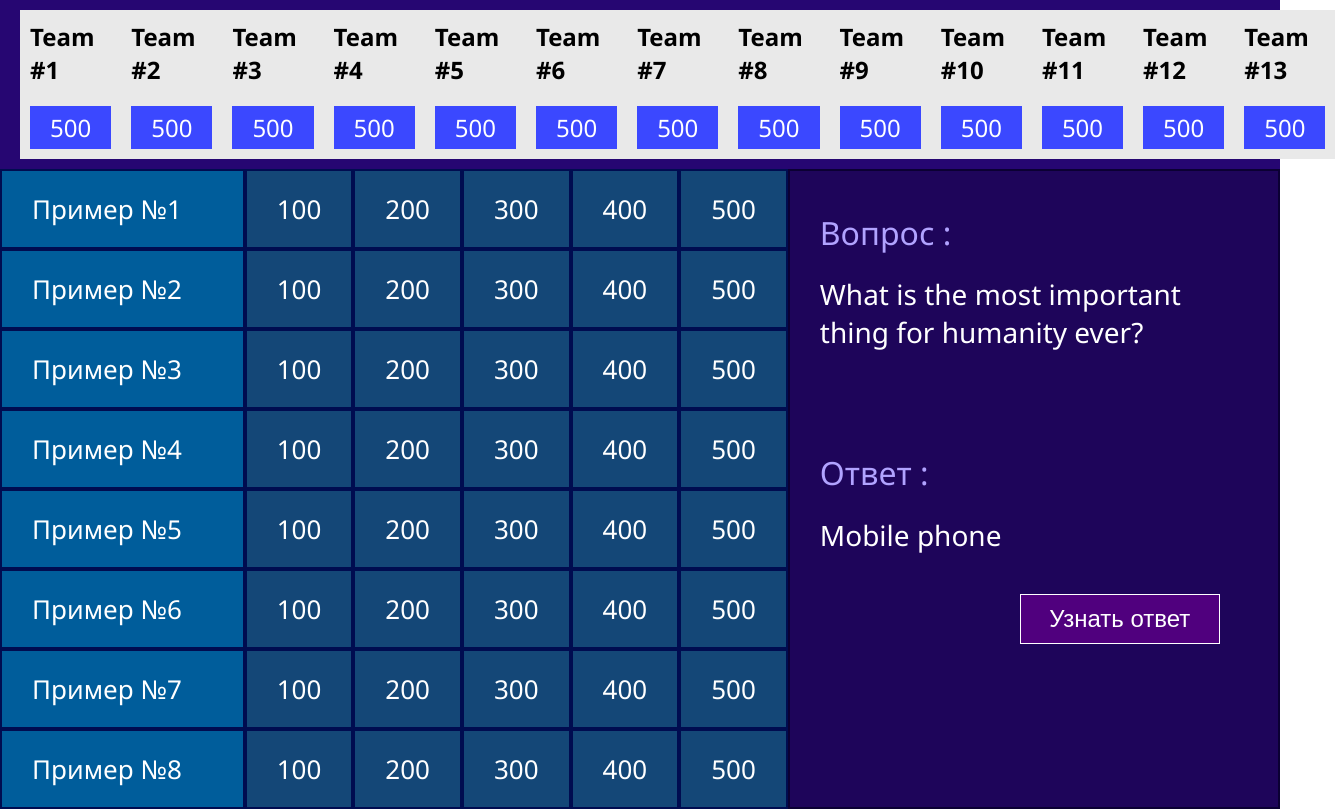
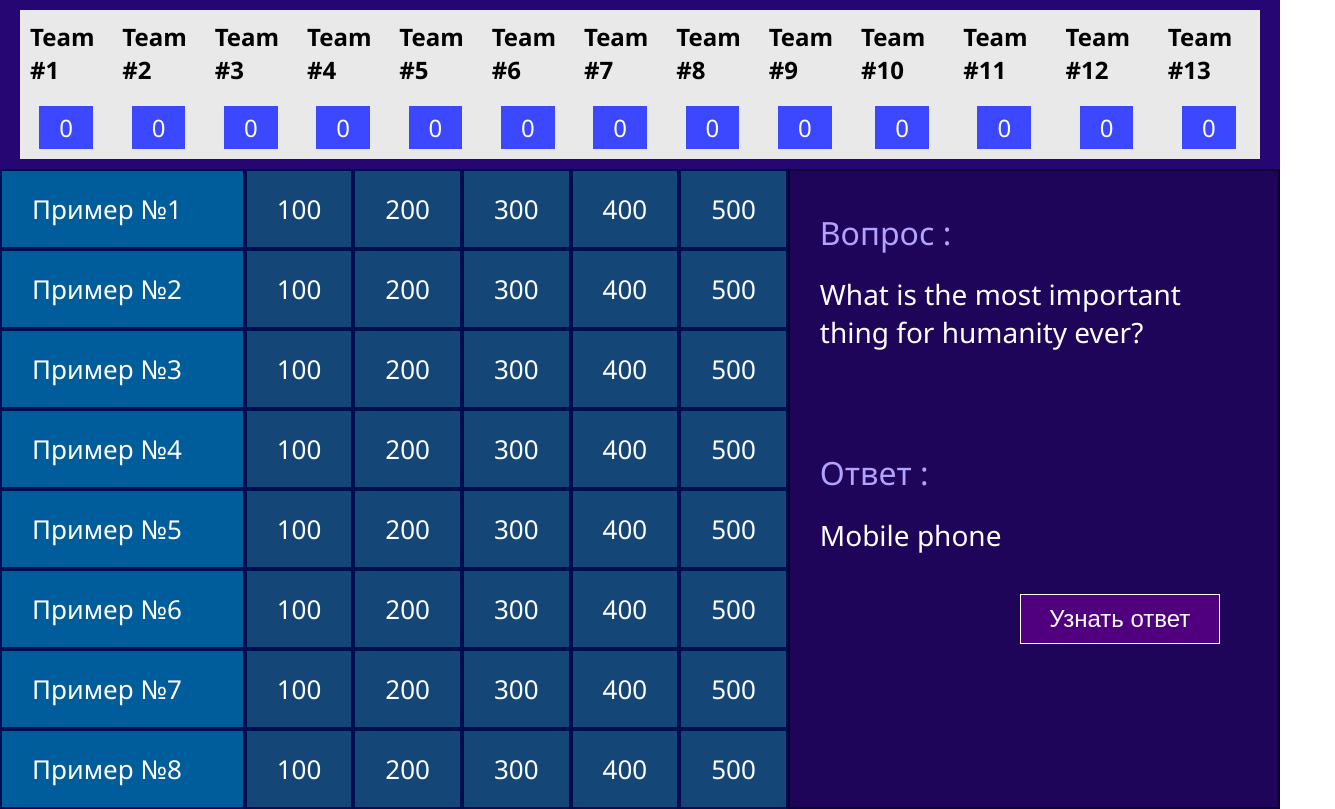
Before and after one commit to BaitemirAsanbaev/own-game, a plain HTML site: page index.html in a window 1280 px wide. Shown: the whole page, 1335 px wide, since content can reach past the window. Drawn offline with Linux system fonts and the light colour scheme.

Commit message:
points counter done

```diff
--- a/index.html
+++ b/index.html
@@ -11,55 +11,55 @@
     <div class="all-teams">
         <div class="team-div">
             <h2 class="team-title">Team #1</h2>
-            <span class="team-points">500</span>
+            <span class="team-points">0</span>
         </div>
         <div class="team-div">
             <h2 class="team-title">Team #2</h2>
-            <span class="team-points">500</span>
+            <span class="team-points">0</span>
         </div>
         <div class="team-div">
             <h2 class="team-title">Team #3</h2>
-            <span class="team-points">500</span>
+            <span class="team-points">0</span>
         </div>
         <div class="team-div">
             <h2 class="team-title">Team #4</h2>
-            <span class="team-points">500</span>
+            <span class="team-points">0</span>
         </div>
         <div class="team-div">
             <h2 class="team-title">Team #5</h2>
-            <span class="team-points">500</span>
+            <span class="team-points">0</span>
         </div>
         <div class="team-div">
             <h2 class="team-title">Team #6</h2>
-            <span class="team-points">500</span>
+            <span class="team-points">0</span>
         </div>
         <div class="team-div">
             <h2 class="team-title">Team #7</h2>
-            <span class="team-points">500</span>
+            <span class="team-points">0</span>
         </div>
         <div class="team-div">
             <h2 class="team-title">Team #8</h2>
-            <span class="team-points">500</span>
+            <span class="team-points">0</span>
         </div>
         <div class="team-div">
             <h2 class="team-title">Team #9</h2>
-            <span class="team-points">500</span>
+            <span class="team-points">0</span>
         </div>
         <div class="team-div">
             <h2 class="team-title">Team #10</h2>
-            <span class="team-points">500</span>
+            <span class="team-points">0</span>
         </div>
         <div class="team-div">
             <h2 class="team-title">Team #11</h2>
-            <span class="team-points">500</span>
+            <span class="team-points">0</span>
         </div>
         <div class="team-div">
             <h2 class="team-title">Team #12</h2>
-            <span class="team-points">500</span>
+            <span class="team-points">0</span>
         </div>
         <div class="team-div">
             <h2 class="team-title">Team #13</h2>
-            <span class="team-points">500</span>
+            <span class="team-points">0</span>
         </div>
     </div>
     <div class="main">
--- a/index.js
+++ b/index.js
@@ -0,0 +1,17 @@
+let points = document.querySelector('.team-points');
+let teams = document.querySelector('.all-teams');
+
+let num = 0;
+teams.addEventListener('mousedown', function(event){
+    if(event.target.tagName == 'SPAN'){
+        if(event.ctrlKey){
+            num -=  100;
+            event.target.innerText = num;
+        }
+        else{
+            num +=  100;
+            event.target.innerText = num;
+        }
+    }
+
+})
```
